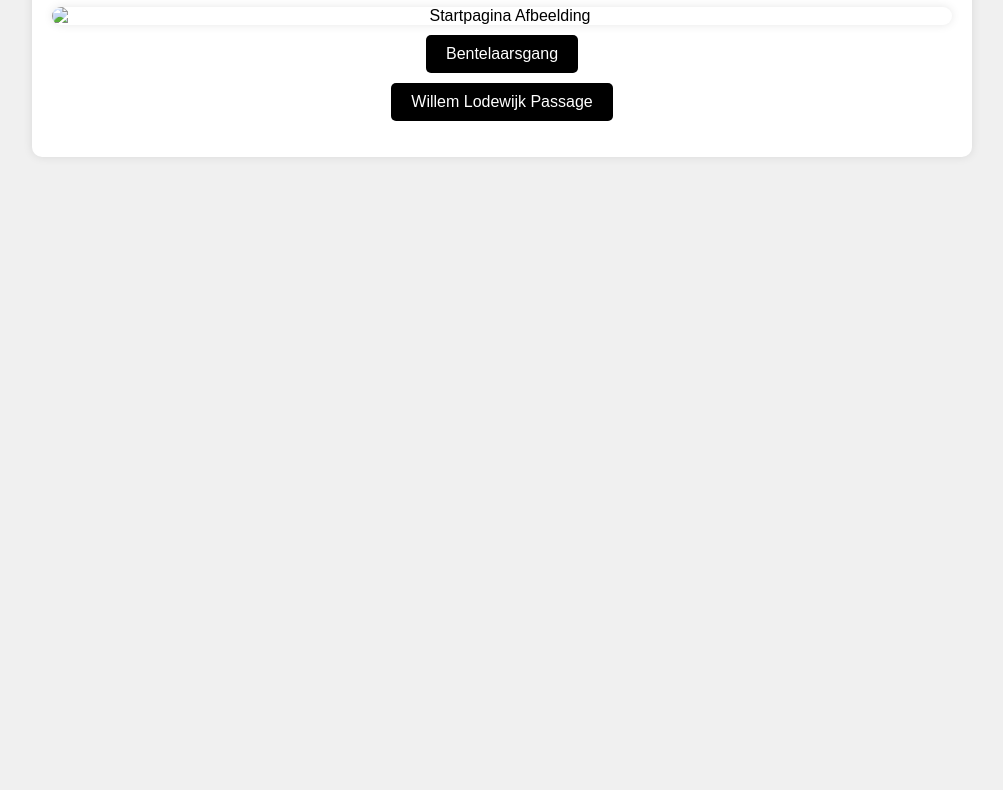
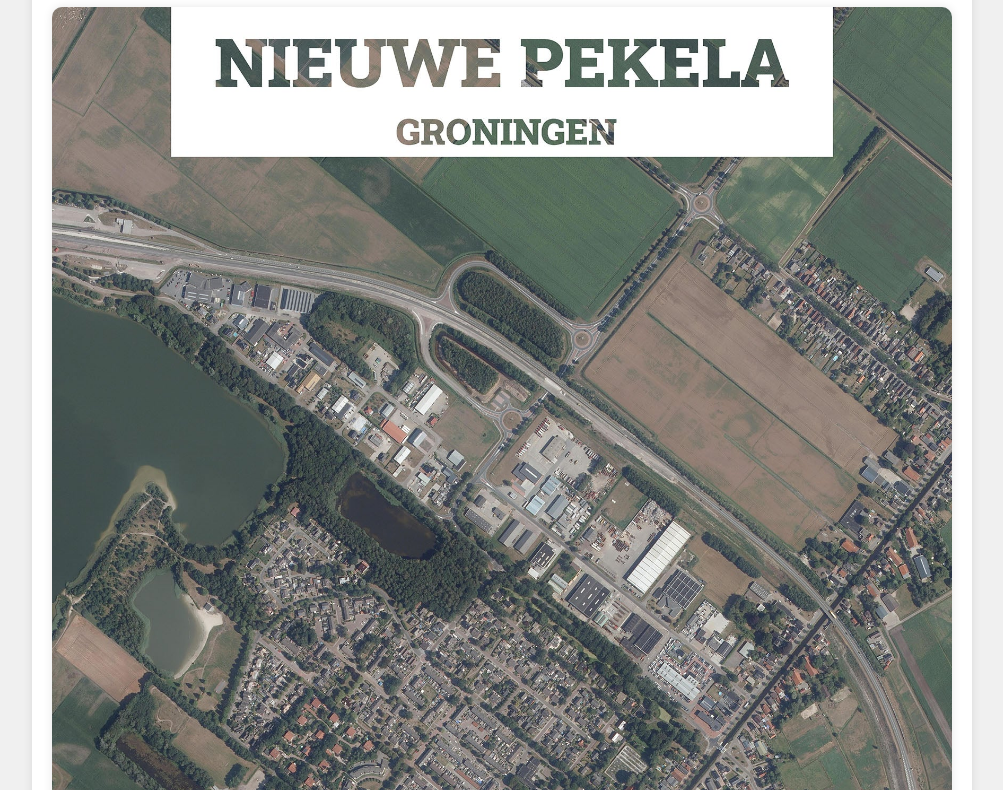
Before and after one commit to gijsesselbrugge/NieuwePekela, a plain HTML site: page index.html in a window 1280 px wide. Shown: the part 180-970 px from the top of the page, without its empty margins (138-1141 px from the left). Before the commit the page ends 800 px from the top, so only its background shows below. Drawn offline with Linux system fonts and the light colour scheme.

Commit message:
Update index.html

```diff
--- a/index.html
+++ b/index.html
@@ -72,7 +72,8 @@
     <div class="container">
         <h1>Opwaarderen Stegen en Gangen Oosterstraat-Gelkingestraat</h1>
         <ul>
-            <img src="Kaart-binnenstad-1.png" alt="Startpagina Afbeelding" class="startpagina-image">
+            <img src="
+8-bk00269-luchtfoto-2019-plaats-nieuwe-pekela-b-portret-met-titel-1.jpg" alt="Startpagina Afbeelding" class="startpagina-image">
             <li><a href="pagina1.html">Bentelaarsgang</a></li>
             <li><a href="pagina2.html">Willem Lodewijk Passage</a></li>
             <!-- Voeg meer knoppen toe voor extra pagina's -->
```
